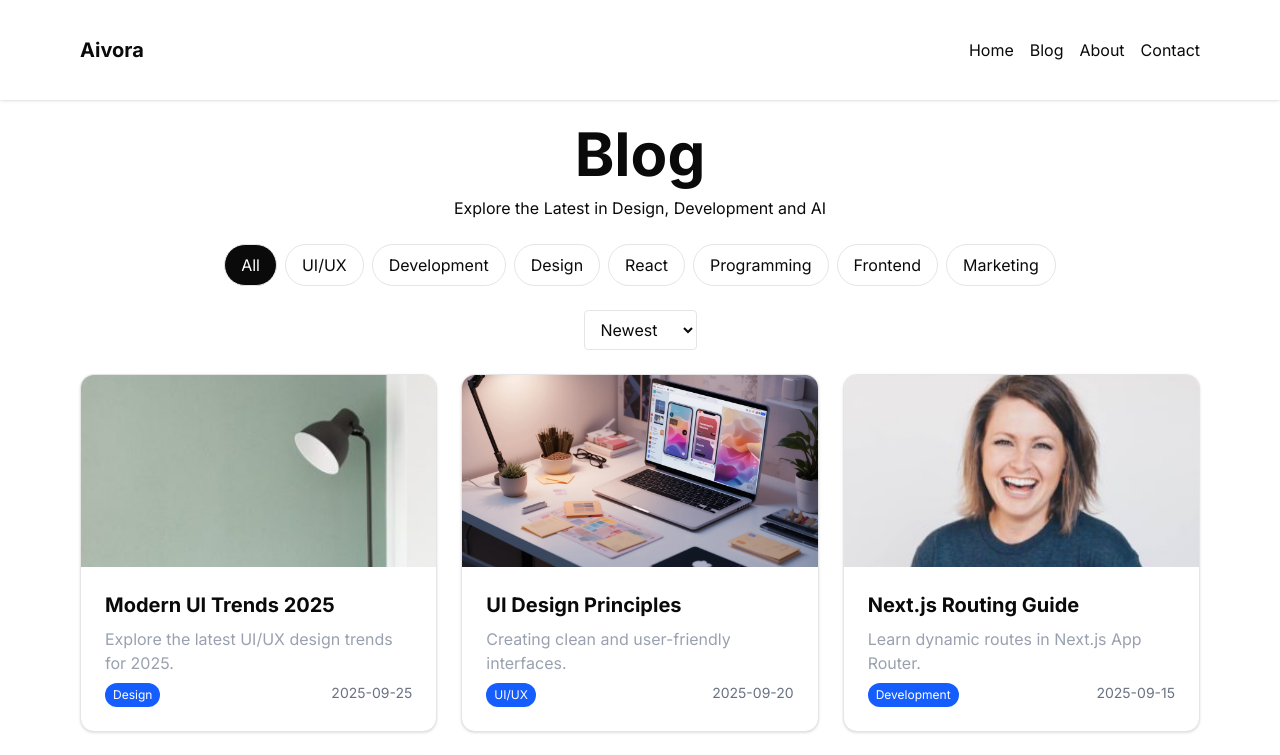
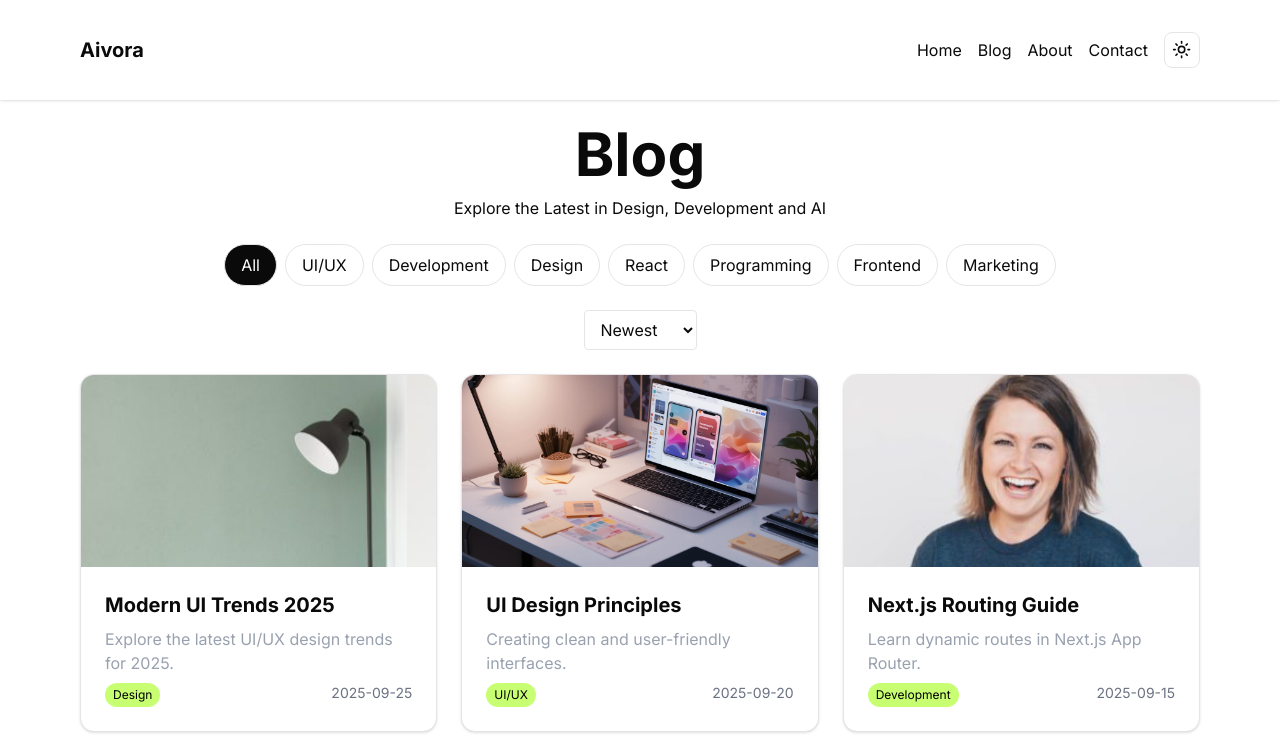
Before and after one commit to ahmad007125/Aivora, a Next.js app: page /blog in a window 1280 px wide. Shown: the top 755 px of the page. Built offline with nearby package versions, Linux system fonts and the light colour scheme.

Commit message:
New design changes

```diff
--- a/src/app/globals.css
+++ b/src/app/globals.css
@@ -49,7 +49,7 @@
   --card-foreground: oklch(0.145 0 0);
   --popover: oklch(1 0 0);
   --popover-foreground: oklch(0.145 0 0);
-  --primary: oklch(0.205 0 0);
+  --primary: oklch(93.173% 0.17863 127.104);
   --primary-foreground: oklch(0.985 0 0);
   --secondary: oklch(0.97 0 0);
   --secondary-foreground: oklch(0.205 0 0);
@@ -85,7 +85,7 @@
   --card-foreground: oklch(0.985 0 0);
   --popover: oklch(0.205 0 0);
   --popover-foreground: oklch(0.985 0 0);
-  --primary: oklch(0.922 0 0);
+  --primary: oklch(93.173% 0.17863 127.104);
   --primary-foreground: oklch(0.205 0 0);
   --secondary: oklch(0.269 0 0);
   --secondary-foreground: oklch(0.985 0 0);
--- a/src/app/layout.tsx
+++ b/src/app/layout.tsx
@@ -3,7 +3,6 @@ import { Inter } from "next/font/google";
 import Header from "../components/Header";
 import Footer from "../components/Footer";
 import { ThemeProviderClient } from "@/components/ThemeProviderClient";
-// import PageTransition from "@/components/PageTransition";
 
 const inter = Inter({ subsets: ["latin"] });
 
@@ -20,7 +19,6 @@ export default function RootLayout({ children }: { children: React.ReactNode })
           <div>
             <Header />
             <main className="container mx-auto px-4 py-6 max-w-6xl">
-              {/* <PageTransition>{children}</PageTransition> */}
               {children}
             </main>
           </div>
--- a/src/components/CategoryBadge.tsx
+++ b/src/components/CategoryBadge.tsx
@@ -1,6 +1,6 @@
 export default function CategoryBadge({ category }: { category: string }) {
   return (
-    <span className="px-2 py-1 bg-blue-600 text-white text-xs rounded-full">
+    <span className="px-2 py-1 bg-primary text-black text-xs rounded-full">
       {category}
     </span>
   );
--- a/src/components/Footer.tsx
+++ b/src/components/Footer.tsx
@@ -6,8 +6,8 @@ export default function Footer() {
       <div className="container mx-auto px-4 flex flex-wrap gap-4 justify-between text-sm text-gray-400 container max-w-6xl">
         <p>© {new Date().getFullYear()} Aivora. All rights reserved.</p>
         <div className="space-x-4">
-          <Link href="/privacy-policy" className="hover:text-blue-400">Privacy Policy</Link>
-          <Link href="/terms" className="hover:text-blue-400">Terms</Link>
+          <Link href="/privacy-policy" className="hover:text-primary">Privacy Policy</Link>
+          <Link href="/terms" className="hover:text-primary">Terms</Link>
         </div>
       </div>
     </footer>
--- a/src/components/Header.tsx
+++ b/src/components/Header.tsx
@@ -2,6 +2,7 @@
 
 import Link from "next/link";
 import { useEffect, useState } from "react";
+import ThemeToggle from "./ThemeToggle";
 
 
 
@@ -27,11 +28,14 @@ export default function Header() {
     <header className="bg-background/80 backdrop-blur-md shadow sticky top-0 z-1">
       <nav className={`container mx-auto px-4 flex justify-between items-center transition-all duration-400 ease-in-out py-6 max-w-6xl ${scrolled ? "h-[76px]" : "h-[100px]"}`}>
         <Link href="/" className="text-xl font-bold text-foreground">Aivora</Link>
-        <div className="space-x-4">
-          <Link href="/" className="hover:text-blue-400">Home</Link>
-          <Link href="/blog" className="hover:text-blue-400">Blog</Link>
-          <Link href="/about" className="hover:text-blue-400">About</Link>
-          <Link href="/contact" className="hover:text-blue-400">Contact</Link>
+        <div className="flex items-center gap-4">
+          <div className="space-x-4">
+            <Link href="/" className="hover:text-primary">Home</Link>
+            <Link href="/blog" className="hover:text-primary">Blog</Link>
+            <Link href="/about" className="hover:text-primary">About</Link>
+            <Link href="/contact" className="hover:text-primary">Contact</Link>
+          </div>
+          <ThemeToggle />
         </div>
       </nav>
     </header>
--- /dev/null
+++ b/src/components/ThemeToggle.tsx
@@ -0,0 +1,37 @@
+'use client';
+
+import { useTheme } from 'next-themes';
+import { useEffect, useState } from 'react';
+import { Moon, Sun } from 'lucide-react';
+
+export default function ThemeToggle() {
+  const [mounted, setMounted] = useState(false);
+  const { theme, setTheme } = useTheme();
+
+  // useEffect only runs on the client, so now we can safely show the UI
+  useEffect(() => {
+    setMounted(true);
+  }, []);
+
+  if (!mounted) {
+    return (
+      <div className="w-9 h-9 rounded-md border border-input bg-transparent" />
+    );
+  }
+
+  const toggleTheme = () => {
+    setTheme(theme === 'dark' ? 'light' : 'dark');
+  };
+
+  return (
+    <button
+      onClick={toggleTheme}
+      className="relative w-9 h-9 rounded-md border border-input bg-transparent hover:bg-accent hover:text-accent-foreground inline-flex items-center justify-center transition-colors"
+      aria-label="Toggle theme"
+    >
+      <Sun className="h-[1.2rem] w-[1.2rem] rotate-0 scale-100 transition-all dark:-rotate-90 dark:scale-0" />
+      <Moon className="absolute h-[1.2rem] w-[1.2rem] rotate-90 scale-0 transition-all dark:rotate-0 dark:scale-100" />
+      <span className="sr-only">Toggle theme</span>
+    </button>
+  );
+}
```
